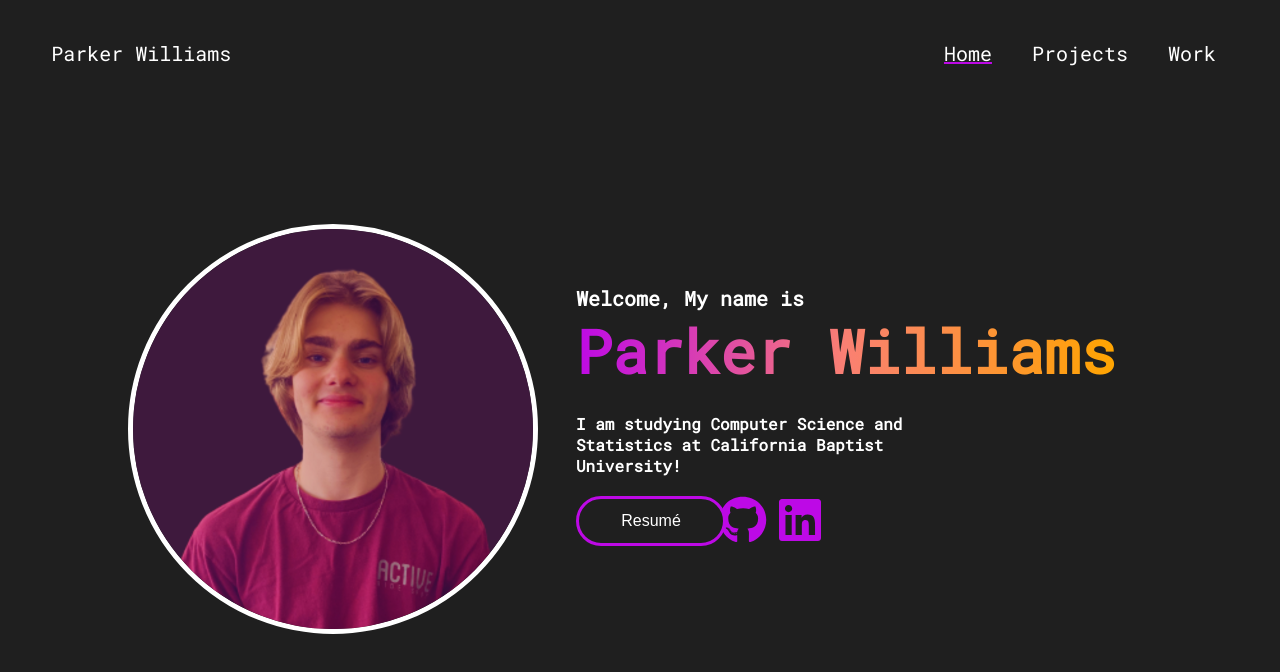
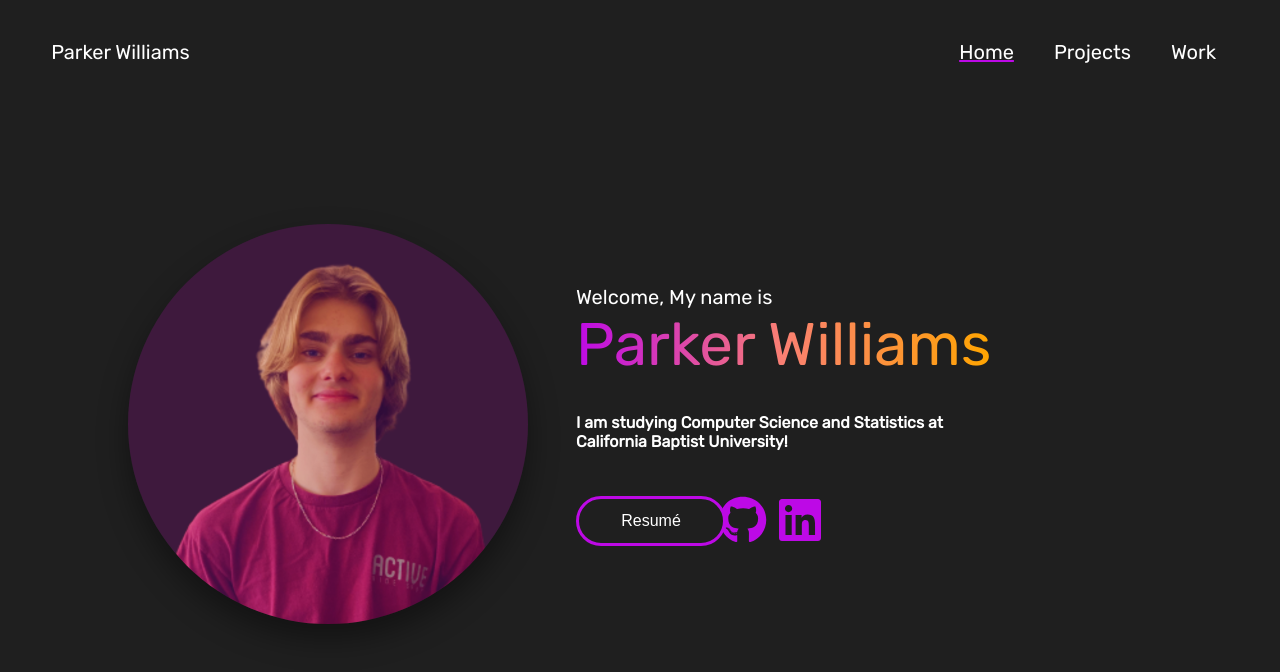
Before and after one commit to ParkerWilliams1/portfolio-v1, a React (Create React App) app: page / in a window 1280 px wide. Shown: the top 672 px of the page. Built offline with nearby package versions, Linux system fonts and the light colour scheme.

Commit message:
updated home

```diff
--- a/src/components/projects.js
+++ b/src/components/projects.js
@@ -4,7 +4,6 @@ import '../styles/projects.css';
 const Projects = () => {
   return (
     <div id="projects-wrapper">
-    <h1 className="projects-header">Projects</h1>
       <div className="project-wrap">
         <h2 className="project-name">Better Blackboard Learn</h2>
         <p className="project-tech">JavaScript, HTML, CSS</p>
@@ -17,6 +16,12 @@ Names, and Themes for Blackboard Learn. Compatible with <strong>100+</strong> Un
         </ul>
       </div>
     </div>
+      <div className="video-container">
+      <video  width="500" height="281" loop autoPlay muted>
+        <source src={`${process.env.PUBLIC_URL}/BetterBlackboardLearnDemo.mp4`} type="video/mp4" />
+        Your browser does not support the video tag.
+      </video>
+    </div>
     </div>
   );
 };
--- a/src/styles/header.css
+++ b/src/styles/header.css
@@ -1,12 +1,3 @@
-
-.profile-image {
-  position: absolute;
-  border-radius: 50%;
-  width: 400px;
-  left: 10%;
-  top: 28%;
-  border: 5px solid white;
-}
 
 @keyframes fadeInSlideUp {
   from {
@@ -26,6 +17,7 @@
   top: 34%;
   opacity: 0;
   animation: fadeInSlideUp 1.7s ease-out forwards;
+  font-weight: 300;
 }
 
 .header-name {
@@ -95,3 +87,27 @@
   left: 78%;
   color: #bd09e6;
 }
+
+.profile-image {
+  position: absolute;
+  border-radius: 50%;
+  width: 400px;
+  left: 10%;
+  top: 28%;
+  z-index: 2;
+  box-shadow: 0 15px 30px rgba(0, 0, 0, 0.4);
+}
+
+.profile-image::before {
+  content: '';
+  position: absolute;
+  top: -20px;
+  left: -20px;
+  right: -20px;
+  bottom: -20px;
+  background: linear-gradient(135deg, #bd09e6, #ff6f61, #f7b7b7);
+  border-radius: 50%;
+  z-index: -1;
+  transform: scale(1.2);
+  box-shadow: 0 25px 50px rgba(0, 0, 0, 0.5);
+}
--- a/src/styles/main.css
+++ b/src/styles/main.css
@@ -6,9 +6,15 @@
   src: url('../../public/roboto-mono-v23-latin-regular.woff2') format('woff2');
 }
 
-
+@font-face {
+  font-family: 'Rubik';
+  font-style: normal;
+  font-weight: 400;
+  font-display: swap;
+  src: url('../../public/Rubik-VariableFont_wght.ttf')
+}
 body {
-  font-family: 'Roboto Mono';
+  font-family: 'Rubik';
   background-color: #1f1f1f;
   color: white;
 }
--- a/src/styles/navbar.css
+++ b/src/styles/navbar.css
@@ -80,5 +80,6 @@
 
 .navbar-buttons li a.active {
   text-decoration: underline;
+  margin: 0;
   text-decoration-color: #bd09e6;
 }
--- a/src/styles/projects.css
+++ b/src/styles/projects.css
@@ -1,22 +1,12 @@
-
 #projects-wrapper {
   position: absolute;
-  left: 10%;
-  top: 12%;
-}
-
-.projects-header {
-  font-size: 40px;
-  text-decoration: underline;
-  text-decoration-color: orange;
-}
-
-.project-wrap {
+  left: 4%;
+  top: 18%;
 }
 
 .project-name {
   color: #bd09e6;
-  font-size: 28px;
+  font-size: 26px;
 }
 
 .project-tech {
@@ -26,18 +16,10 @@
 }
 
 .product-url {
-  position: absolute;
-  top: 38%;
-  left: 28%;
+  display: none;
 }
 
 .product-url button {
-  background-color: #bd09e6;
-  color: white;
-  width: 120%;
-  height: 25px;
-  border-radius: 3px;
-  border: none;
 }
 
 .project-description {
@@ -45,4 +27,7 @@
   margin: 0;
   padding: 5px;
   width: 50%;
+  position: relative;
+  bottom: 40px;
+  right: 20px;
 }
--- a/src/styles/work.css
+++ b/src/styles/work.css
@@ -1,10 +1,26 @@
+
 
 #work-wrapper {
  position: absolute;
  top: 14%;
+ left: 4%;
+}
+
+@keyframes fadeInSlideUp {
+  from {
+    opacity: 0;
+    transform: translateY(20px); /* Start below */
+  }
+  to {
+    opacity: 1;
+    transform: translateY(0); /* End in place */
+  }
 }
 
 .job-wrapper {
+  opacity: 0; /* Initially hidden */
+  animation: fadeInSlideUp 1.5s ease-out forwards; /* Apply animation */
+  animation-delay: var(--delay, 0s); /* Delay for staggered effect */
   margin-bottom: 3%;
 }
 
```
Also changed, not shown: public/Rubik-VariableFont_wght.ttf (added), 1 other file (tests, documents, lock files or other folders).
